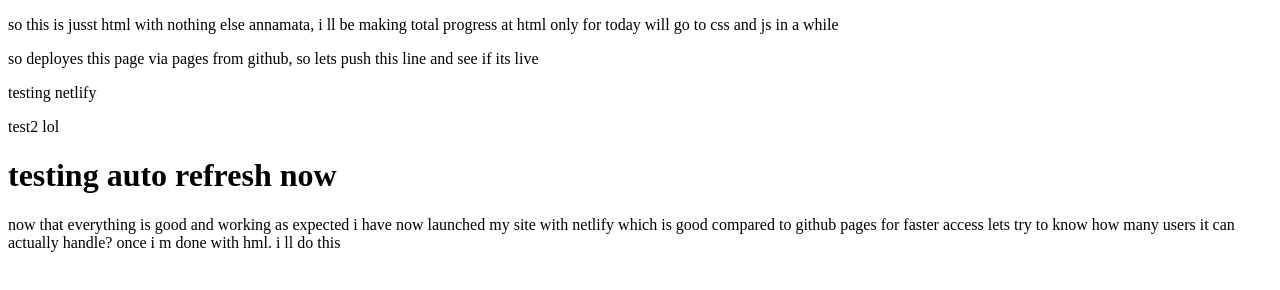
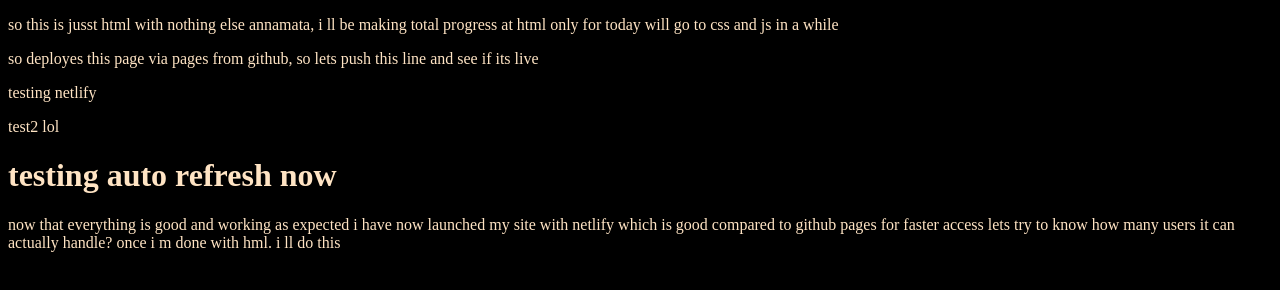
Before and after one commit to bharathOnGit/html-practice, a plain HTML site: page index.html in a window 1280 px wide. Drawn offline with Linux system fonts and the light colour scheme.

Commit message:
made dark theme for the webpage to make it easy for my lovely eyes hehe!

```diff
--- a/index.html
+++ b/index.html
@@ -6,6 +6,10 @@
           content="width=device-width, user-scalable=no, initial-scale=1.0, maximum-scale=1.0, minimum-scale=1.0">
     <meta http-equiv="X-UA-Compatible" content="ie=edge">
     <title>Document</title>
+    <style>
+        body{background-color: black;
+            color:bisque;}
+    </style>
 </head>
 <body>
     <p>so this is jusst html with nothing else annamata, i ll be making total progress at html only for today will go to css and js in a while</p>
```
